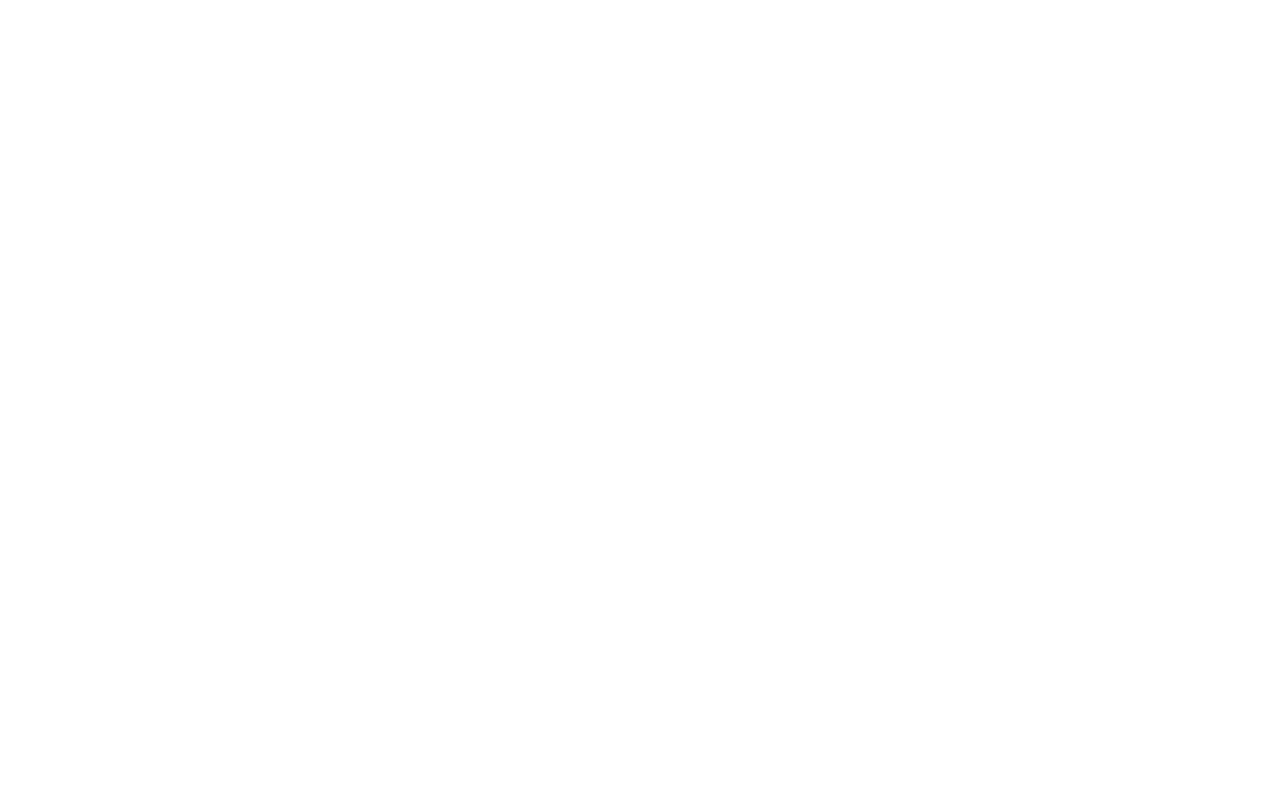
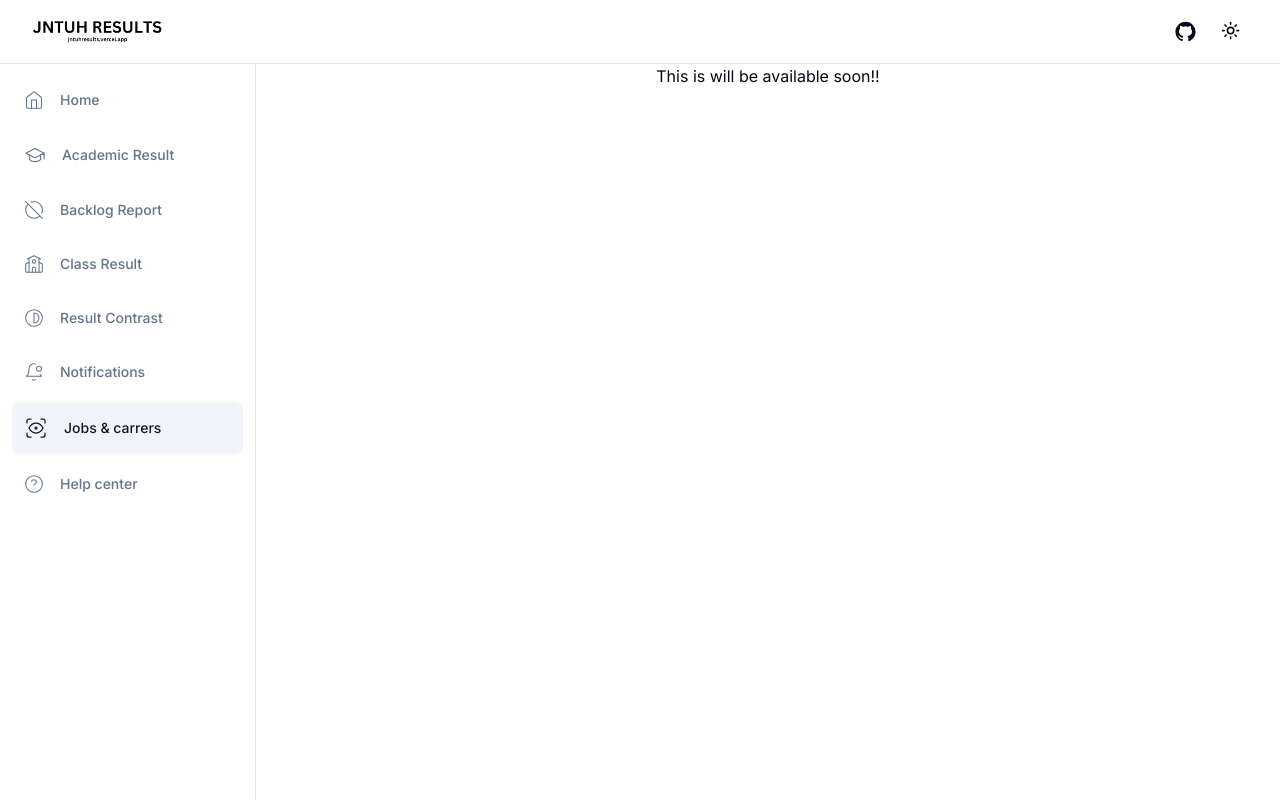
Before and after one commit to ThilakReddyy/JNTUHRESULTS-WEB, a Next.js app: page /carrers in a window 1280 px wide. Before the commit this address had no page. Built offline with nearby package versions, Linux system fonts and the light colour scheme; a web font is replaced by a local one.

Commit message:
Add:printbtn

```diff
--- a/app/academicresult/result/page.tsx
+++ b/app/academicresult/result/page.tsx
@@ -4,6 +4,7 @@ import { useSearchParams, useRouter } from "next/navigation";
 import { getLocalStoragedata } from "@/components/api/fetchAcademicResult";
 import { calculateResult } from "@/components/customfunctions/calculateresult";
 import { grades, credits } from "@/constants/resultconstants";
+import Print from "@/components/download/print";
 import { CiEdit } from "react-icons/ci";
 import { IoSaveOutline } from "react-icons/io5";
 import ResultDetails from "@/components/result/details";
@@ -57,6 +58,7 @@ const AcademicResultResult = () => {
       </div>
     </>
   ) : (
+    <>
       <div
         key={renderKey}
         className="m-2 text-[30%]  sm:text-[45%]  md:text-[60%] lg:text-[100%]"
@@ -217,6 +219,8 @@ const AcademicResultResult = () => {
           );
         })}
       </div>
+      <Print />
+    </>
   );
 };
 
--- /dev/null
+++ b/app/carrers/page.tsx
@@ -0,0 +1,11 @@
+import React from "react";
+
+const Carrers = () => {
+  return (
+    <div className="flex justify-center items-center">
+      This is will be available soon!!
+    </div>
+  );
+};
+
+export default Carrers;
--- /dev/null
+++ b/components/download/print.tsx
@@ -0,0 +1,24 @@
+import React from "react";
+
+const Print = () => {
+  return (
+    <div className="flex justify-center mb-2">
+      <button
+        onClick={() => {
+          print();
+        }}
+        className="text-sm md:text-lg
+            px-5 py-1 pb-[1.5px]
+            rounded
+            bg-black dark:bg-gray-300
+            dark:text-black text-white
+
+            "
+      >
+        print
+      </button>
+    </div>
+  );
+};
+
+export default Print;
--- a/constants/homecontent.tsx
+++ b/constants/homecontent.tsx
@@ -22,6 +22,7 @@ export const HomeContent = [
     Description: "Access your overall backlogs report with an hallticket",
     link: "/backlogreport",
   },
+
   {
     title: "Notifications",
     Description: "Get all the latest Notifications from JNTUH",
--- a/constants/navitems.tsx
+++ b/constants/navitems.tsx
@@ -1,4 +1,5 @@
 // Define the array of navigation items
+
 export const navitems = [
   {
     href: "/",
@@ -33,9 +34,9 @@ export const navitems = [
           height="22"
           viewBox="0 0 24 24"
           fill="none"
-          stroke="currentColor"
           strokeWidth="1.25"
           strokeLinecap="round"
+          stroke="currentColor"
           strokeLinejoin="round"
           className="lucide lucide-graduation-cap"
         >
@@ -145,6 +146,33 @@ export const navitems = [
     title: "Notifications",
   },
   {
+    href: "/carrers",
+    image: (
+      <>
+        <svg
+          xmlns="http://www.w3.org/2000/svg"
+          width="24"
+          height="24"
+          viewBox="0 0 24 24"
+          fill="none"
+          stroke="currentColor"
+          strokeWidth="1.25"
+          strokeLinecap="round"
+          strokeLinejoin="round"
+          className="lucide lucide-scan-eye"
+        >
+          <path d="M3 7V5a2 2 0 0 1 2-2h2" />
+          <path d="M17 3h2a2 2 0 0 1 2 2v2" />
+          <path d="M21 17v2a2 2 0 0 1-2 2h-2" />
+          <path d="M7 21H5a2 2 0 0 1-2-2v-2" />
+          <circle cx="12" cy="12" r="1" />
+          <path d="M5 12s2.5-5 7-5 7 5 7 5-2.5 5-7 5-7-5-7-5" />
+        </svg>
+      </>
+    ),
+    title: "Jobs & carrers",
+  },
+  {
     href: "/helpcenter",
     image: (
       <>
@@ -168,27 +196,4 @@ export const navitems = [
     ),
     title: "Help center",
   },
-  // {
-  //   href: "/more",
-  //   image: (
-  //     <>
-  //       <svg
-  //         xmlns="http://www.w3.org/2000/svg"
-  //         width="20"
-  //         height="20"
-  //         viewBox="0 0 24 24"
-  //         fill="none"
-  //         stroke="currentColor"
-  //         strokeWidth="1.5"
-  //         strokeLinecap="round"
-  //         strokeLinejoin="round"
-  //         className="lucide lucide-chevron-right-circle"
-  //       >
-  //         <circle cx="12" cy="12" r="10" />
-  //         <path d="m10 8 4 4-4 4" />
-  //       </svg>
-  //     </>
-  //   ),
-  //   title: "more...",
-  // },
 ];
```
Lines whose indentation alone changed are shown as unchanged.
